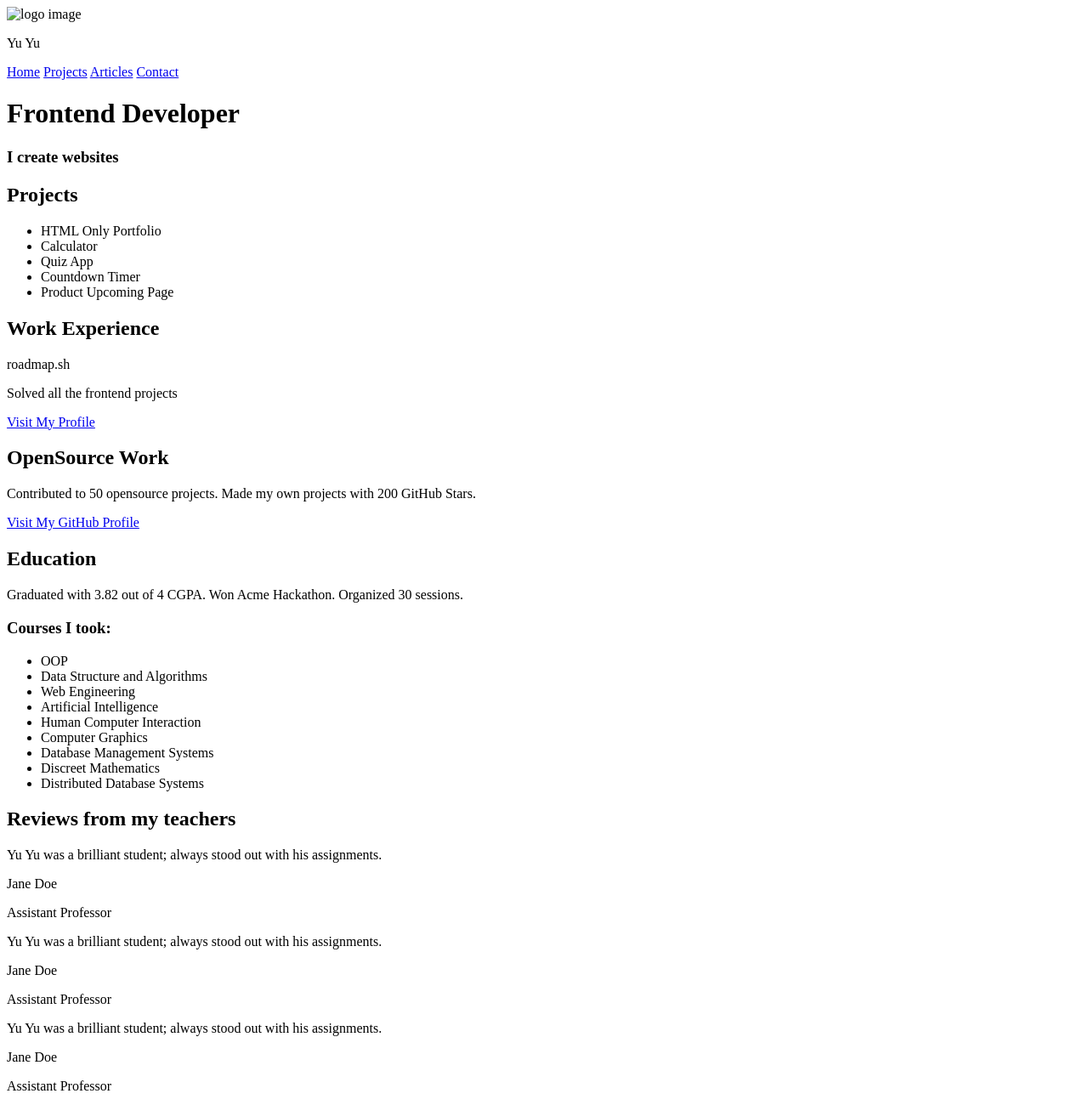
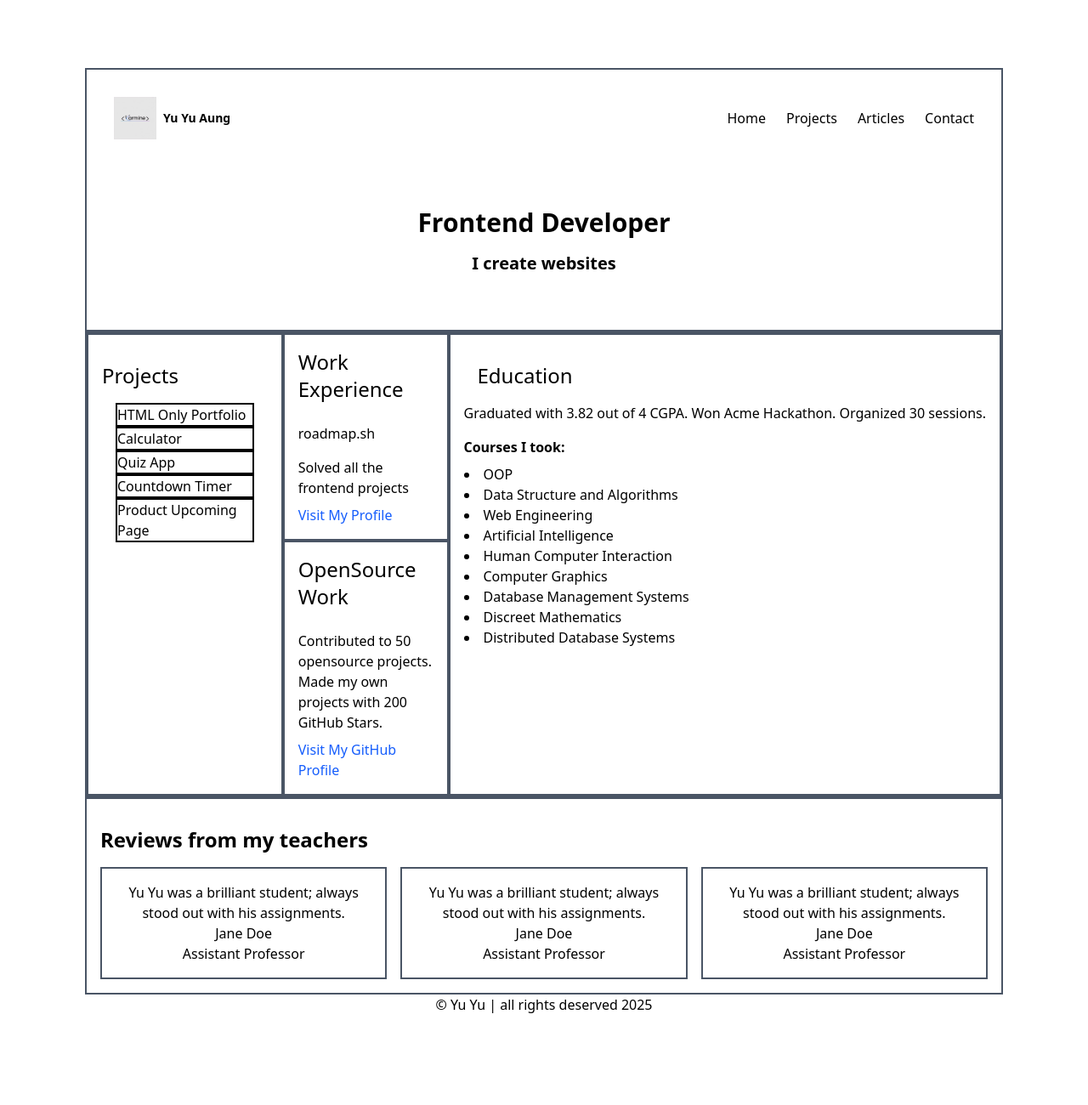
Before and after one commit to yu-yu-aung/frontend, a plain HTML site: page 2-Basic/basic-html-website.html in a window 1280 px wide. Shown: the top 1300 px of the page at 85% size. After the commit the page ends 1274 px from the top, so only its background shows below. Drawn offline with nearby package versions, Linux system fonts and the light colour scheme.

Commit message:
Styling Roughly

```diff
--- a/2-Basic/basic-html-website.html
+++ b/2-Basic/basic-html-website.html
@@ -3,6 +3,9 @@
   <head>
     <meta charset="UTF-8" />
     <meta name="viewport" content="width=device-width, initial-scale=1.0" />
+
+    <script src="https://cdn.jsdelivr.net/npm/@tailwindcss/browser@4"></script>
+
     <title>Basic HTML Website</title>
 
     <!-- adding favicon -->
@@ -32,56 +35,77 @@
       content="https://yourwebsite.com/path-to-image.jpg"
     />
   </head>
-  <body>
-    <header>
-      <img src="images/logo.png" alt="logo image" />
-      <p>Yu Yu</p>
-      <nav>
-        <a href="index.html">Home</a>
-        <a href="#projects">Projects</a>
-        <a href="#articles">Articles</a>
-        <a href="#contact">Contact</a>
-      </nav>
-      <h1>Frontend Developer</h1>
-      <h3>I create websites</h3>
+  <body class="w-[calc(100%-200px)] mx-[100px] my-[80px]">
+    <header class="flex flex-col gap-4 p-4 border-2 border-gray-600">
+      <div class="flex items-center justify-between p-4">
+        <div class="flex items-center gap-2">
+          <div class="w-[50px] h-[50px] overflow-hidden">
+            <img src="logo.jpg" alt="logo image" />
+          </div>
+
+          <p class="text-sm font-bold">Yu Yu Aung</p>
+        </div>
+
+        <nav class="flex gap-6">
+          <a href="index.html">Home</a>
+          <a href="#projects">Projects</a>
+          <a href="#articles">Articles</a>
+          <a href="#contact">Contact</a>
+        </nav>
+      </div>
+      <div class="text-center p-12">
+        <h1 class="text-3xl font-semibold mb-4">Frontend Developer</h1>
+        <h3 class="text-xl font-semibold">I create websites</h3>
+      </div>
     </header>
     <main>
-      <div>
-        <section id="projects">
-          <h2>Projects</h2>
+      <div id="about" class="flex border-2 border-gray-600 item-stretch">
+        <section
+          id="projects"
+          class="p-4 border-2 border-gray-600 flex-1 py-[32px]"
+        >
+          <h2 class="text-2xl mb-4">Projects</h2>
           <ul>
-            <li>HTML Only Portfolio</li>
-            <li>Calculator</li>
-            <li>Quiz App</li>
-            <li>Countdown Timer</li>
-            <li>Product Upcoming Page</li>
+            <li class="border-2 border-solid-gray-600 mx-4">
+              HTML Only Portfolio
+            </li>
+            <li class="border-2 border-solid-gray-600 mx-4">Calculator</li>
+            <li class="border-2 border-solid-gray-600 mx-4">Quiz App</li>
+            <li class="border-2 border-solid-gray-600 mx-4">Countdown Timer</li>
+            <li class="border-2 border-solid-gray-600 mx-4">
+              Product Upcoming Page
+            </li>
           </ul>
         </section>
-        <section id="experience">
-          <div>
-            <h2>Work Experience</h2>
-            <p>roadmap.sh</p>
-            <p>Solved all the frontend projects</p>
-            <a href="https://my-profile-link">Visit My Profile</a>
+        <section id="experience" class="flex flex-col flex-1">
+          <div class="border-2 border-gray-600 p-4 flex-1">
+            <h2 class="text-2xl mb-4">Work Experience</h2>
+            <p class="py-2">roadmap.sh</p>
+            <p class="py-2">Solved all the frontend projects</p>
+            <a href="https://my-profile-link" class="text-blue-600"
+              >Visit My Profile</a
+            >
           </div>
-          <div>
-            <h2>OpenSource Work</h2>
-            <p>
+          <div class="border-2 border-gray-600 p-4 flex-1">
+            <h2 class="text-2xl mb-4">OpenSource Work</h2>
+            <p class="py-2">
               Contributed to 50 opensource projects. Made my own projects with
               200 GitHub Stars.
             </p>
-            <a href="https://my-github-profile-link">Visit My GitHub Profile</a>
+            <a href="https://my-github-profile-link" class="text-blue-600"
+              >Visit My GitHub Profile</a
+            >
           </div>
         </section>
-        <section id="education">
-          <h2>Education</h2>
-          <p>
+        <section id="education" class="p-4 border-2 border-gray-600">
+          <h2 class="text-2xl p-4">Education</h2>
+          <p class="mb-4">
             Graduated with 3.82 out of 4 CGPA. Won Acme Hackathon. Organized 30
             sessions.
           </p>
 
-          <h3>Courses I took:</h3>
-          <ul>
+          <h3 class="font-semibold mb-2">Courses I took:</h3>
+          <ul class="list-disc list-inside">
             <li>OOP</li>
             <li>Data Structure and Algorithms</li>
             <li>Web Engineering</li>
@@ -94,10 +118,10 @@
           </ul>
         </section>
       </div>
-      <div id="reviews">
-        <h2>Reviews from my teachers</h2>
-        <section>
-          <div>
+      <div id="review" class="border-2 border-gray-600 p-4">
+        <h2 class="text-2xl my-4 font-semibold">Reviews from my teachers</h2>
+        <section class="flex gap-4 justify-center">
+          <div class="p-4 border-2 border-gray-600 text-center">
             <p>
               Yu Yu was a brilliant student; always stood out with his
               assignments.
@@ -105,7 +129,7 @@
             <p>Jane Doe</p>
             <p>Assistant Professor</p>
           </div>
-          <div>
+          <div class="p-4 border-2 border-gray-600 text-center">
             <p>
               Yu Yu was a brilliant student; always stood out with his
               assignments.
@@ -113,7 +137,7 @@
             <p>Jane Doe</p>
             <p>Assistant Professor</p>
           </div>
-          <div>
+          <div class="p-4 border-2 border-gray-600 text-center">
             <p>
               Yu Yu was a brilliant student; always stood out with his
               assignments.
@@ -124,6 +148,6 @@
         </section>
       </div>
     </main>
-    <footer>&copy; Yu Yu | all rights deserved 2025</footer>
+    <footer class="text-center">&copy; Yu Yu | all rights deserved 2025</footer>
   </body>
 </html>
```
Also changed, not shown: 2-Basic/logo.jpg (added).
